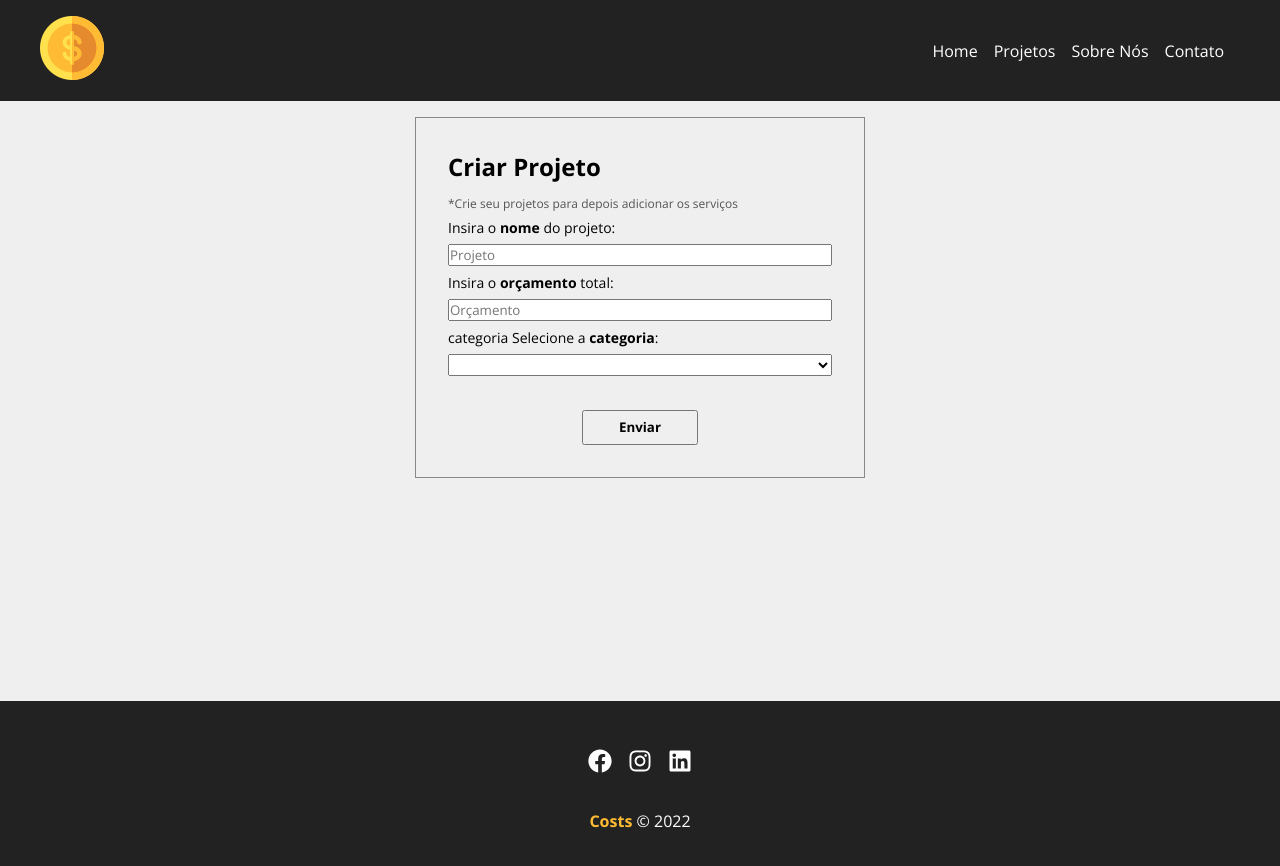
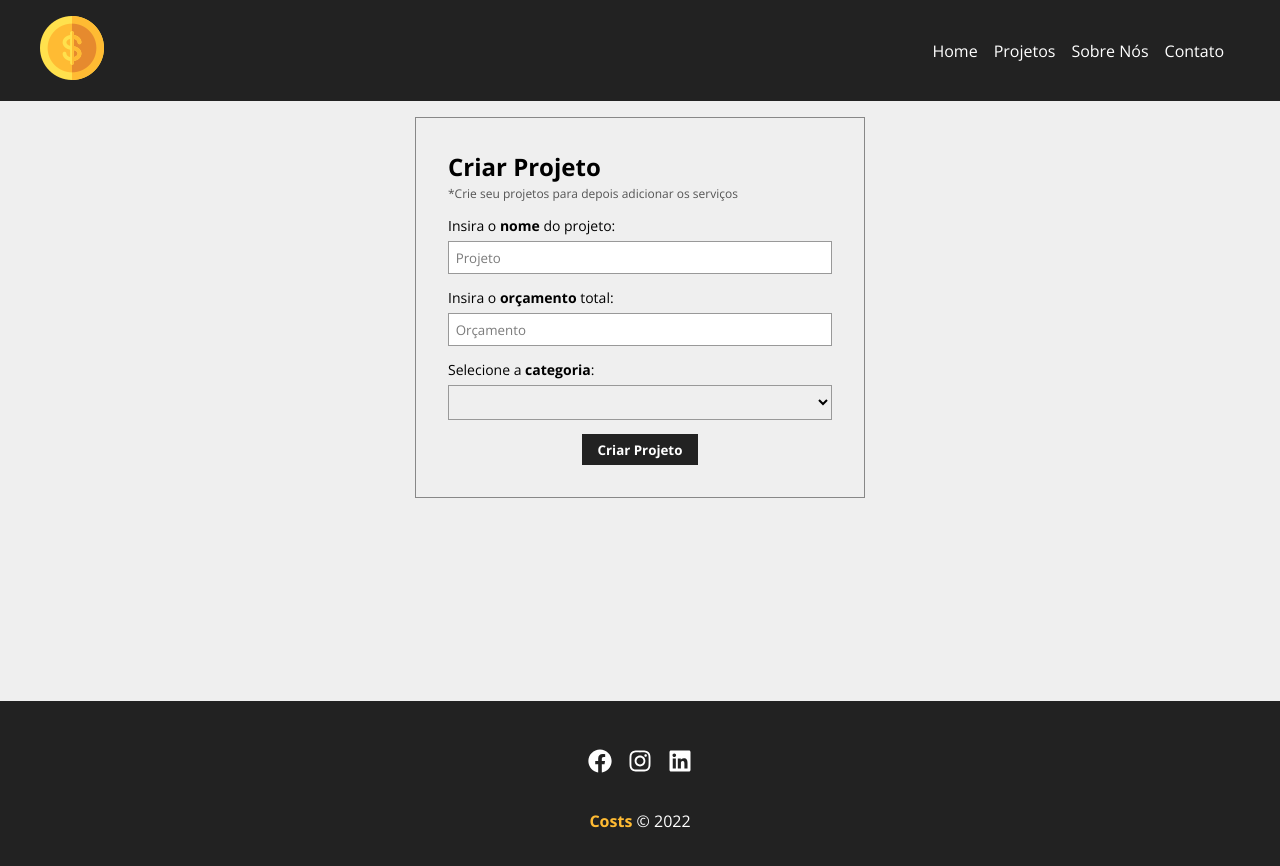
Before and after one commit to guipinheiro/costs-app, a JavaScript app: page /newproject in a window 1280 px wide. Shown: the top 866 px of the page. Built offline with nearby package versions, Linux system fonts and the light colour scheme; the HTML template or start-up script is replaced by a standard one.

Commit message:
Added form component and created New Project component

```diff
--- /dev/null
+++ b/src/components/form/Input.js
@@ -0,0 +1,25 @@
+import styles from "./styles/Input.module.css";
+
+function Input({ type, text, name, placeholder, handlerOnChange, value }) {
+	return (
+		<div className={styles.formControl}>
+			<label htmlFor={name}>
+				{text.map((textOrHTML, index) => (
+					<span key={index}>{textOrHTML}</span>
+				))}
+				:
+			</label>
+			<input
+				type={type}
+				placeholder={placeholder}
+				name={name}
+				id={name}
+				onChange={handlerOnChange}
+				value={value}
+				required
+			/>
+		</div>
+	);
+}
+
+export default Input;
--- /dev/null
+++ b/src/components/form/Select.js
@@ -0,0 +1,22 @@
+import styles from "./styles/Select.module.css";
+
+function Select({ text, name, options, handlerOnChange, value }) {
+	return (
+		<div className={styles.formControl}>
+			<label htmlFor={name}>
+				{text.map((textOrHTML, index) => (
+					<span key={index}>{textOrHTML}</span>
+				))}
+				:
+			</label>
+			<select name={name} id={name}>
+				<option disabled>Selecione a categoria</option>
+				{/* {options.map((option, key) => {
+                    return <option key={key}></option>
+                })} */}
+			</select>
+		</div>
+	);
+}
+
+export default Select;
--- /dev/null
+++ b/src/components/form/Submit.js
@@ -0,0 +1,7 @@
+import styles from "./styles/Submit.module.css";
+
+function Submit({ text }) {
+	return <input type="submit" value={text} className={styles.submitButton} />;
+}
+
+export default Submit;
--- /dev/null
+++ b/src/components/form/styles/Input.module.css
@@ -0,0 +1,19 @@
+.formControl {
+	display: flex;
+	flex-direction: column;
+	margin-bottom: 1em;
+}
+
+.formControl label {
+	margin-bottom: 0.4em;
+}
+
+.formControl input {
+	padding: 0.5em;
+	border-radius: 0;
+	border: 1px solid #999;
+}
+
+.formControl input::placeholder {
+	color: #7b7b7b;
+}
--- /dev/null
+++ b/src/components/form/styles/Select.module.css
@@ -0,0 +1,15 @@
+.formControl {
+	display: flex;
+	flex-direction: column;
+	margin-bottom: 1em;
+}
+
+.formControl label {
+	margin-bottom: 0.4em;
+}
+
+.formControl select {
+	padding: 0.5em;
+	border-radius: 0;
+	border: 1px solid #999;
+}
--- /dev/null
+++ b/src/components/form/styles/Submit.module.css
@@ -0,0 +1,14 @@
+.submitButton {
+	width: 30%;
+	margin: 0 auto;
+	padding: 0.5em;
+	font-weight: bolder;
+	background-color: #222;
+	color: #fff;
+	border: none;
+}
+
+.submitButton:hover {
+	cursor: pointer;
+	background-color: #333;
+}
--- a/src/components/pages/NewProject.js
+++ b/src/components/pages/NewProject.js
@@ -7,7 +7,7 @@ function NewProject() {
 		<section className={styles.newProjectContainer}>
 			<h1>Criar Projeto</h1>
 			<p>*Crie seu projetos para depois adicionar os serviços</p>
-			<ProjectForm />
+			<ProjectForm btnText="Criar Projeto" />
 		</section>
 	);
 }
--- a/src/components/pages/styles/NewProject.module.css
+++ b/src/components/pages/styles/NewProject.module.css
@@ -6,11 +6,10 @@
 }
 
 .newProjectContainer h1 {
-	margin-bottom: 0.5em;
+	margin-bottom: 0.1em;
 }
 
 .newProjectContainer p {
 	color: #545454;
 	font-size: 0.75em;
-	padding-bottom: 0.5em;
 }
--- a/src/components/project/ProjectForm.js
+++ b/src/components/project/ProjectForm.js
@@ -1,23 +1,31 @@
 import styles from "./ProjectForm.module.css";
 
-function ProjectForm() {
+import Input from "../form/Input";
+import Select from "../form/Select";
+import Submit from "../form/Submit";
+
+function ProjectForm({ btnText }) {
 	return (
 		<form action="" className={styles.formContainer}>
-			<label htmlFor="projName">
-				Insira o <strong>nome</strong> do projeto:
-			</label>
-			<input type="text" placeholder="Projeto" id="projName" name="projName" required />
-			<label htmlFor="projBudget">
-				Insira o <strong>orçamento</strong> total:
-			</label>
-			<input type="number" placeholder="Orçamento" id="`projBudget`" name="projBudget" required />
-			<label htmlFor="projType">
-				categoria Selecione a <strong>categoria</strong>:
-			</label>
-			<select name="projType" id="projType" required>
-				<option disabled>Selecione a categoria</option>
-			</select>
-			<input type="submit" value="Enviar" />
+			<Input
+				type="text"
+				name="projName"
+				placeholder="Projeto"
+				text={["Insira o ", <strong>nome</strong>, " do projeto"]}
+			/>
+			<Input
+				type="number"
+				name="projBudget"
+				placeholder="Orçamento"
+				text={["Insira o ", <strong>orçamento</strong>, " total"]}
+			/>
+
+			<Select
+				name="projType"
+				text={["Selecione a ", <strong>categoria</strong>]}
+			/>
+
+			<Submit text={btnText} />
 		</form>
 	);
 }
--- a/src/components/project/ProjectForm.module.css
+++ b/src/components/project/ProjectForm.module.css
@@ -2,16 +2,6 @@
 	font-size: 0.875em;
 	display: flex;
 	flex-direction: column;
-	gap: 0.5em;
+	width: 100%;
+	margin-top: 1em;
 }
-
-.formContainer input[type="submit"] {
-	width: 30%;
-	margin: 2em auto 0 auto;
-	padding: 0.5em;
-	font-weight: bolder;
-}
-
-.formContainer input[type="submit"]:hover {
-	cursor: pointer;
-}
```
Also changed, not shown: 1 other file (tests, documents, lock files or other folders).
